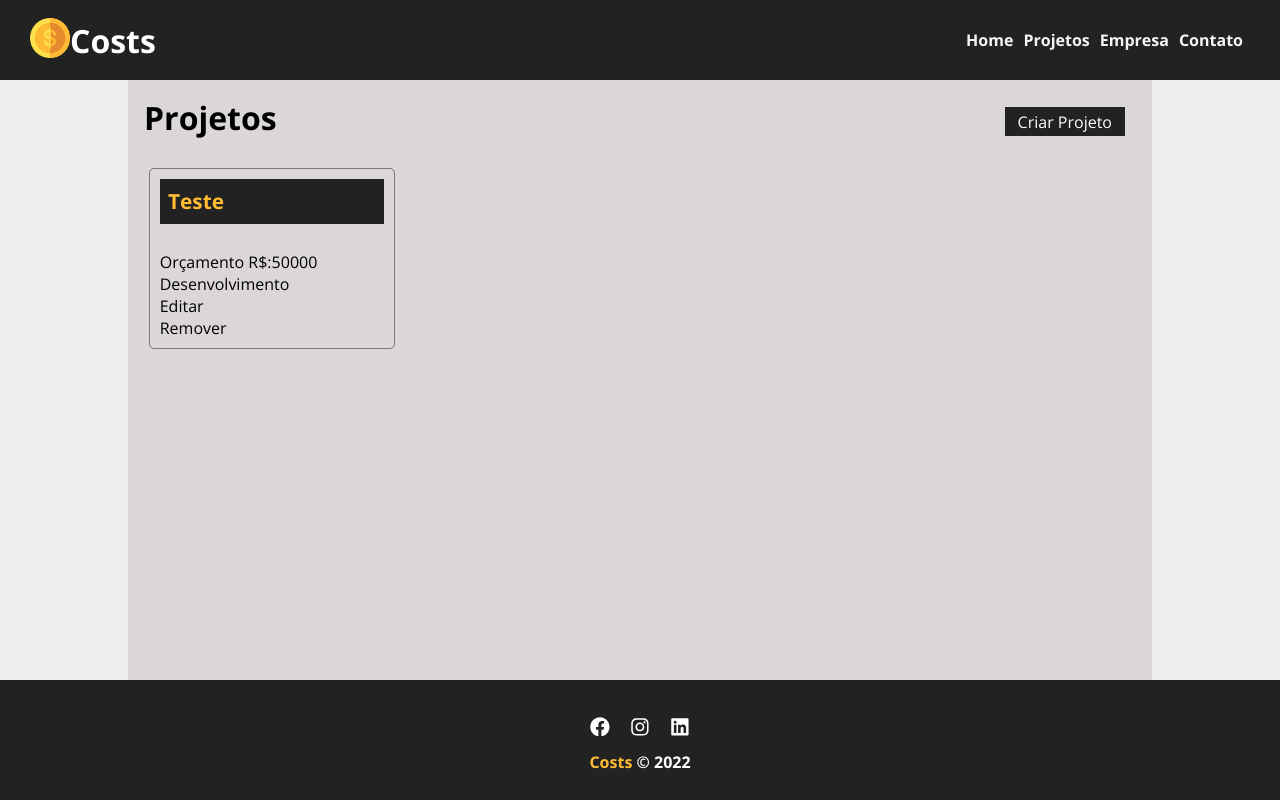
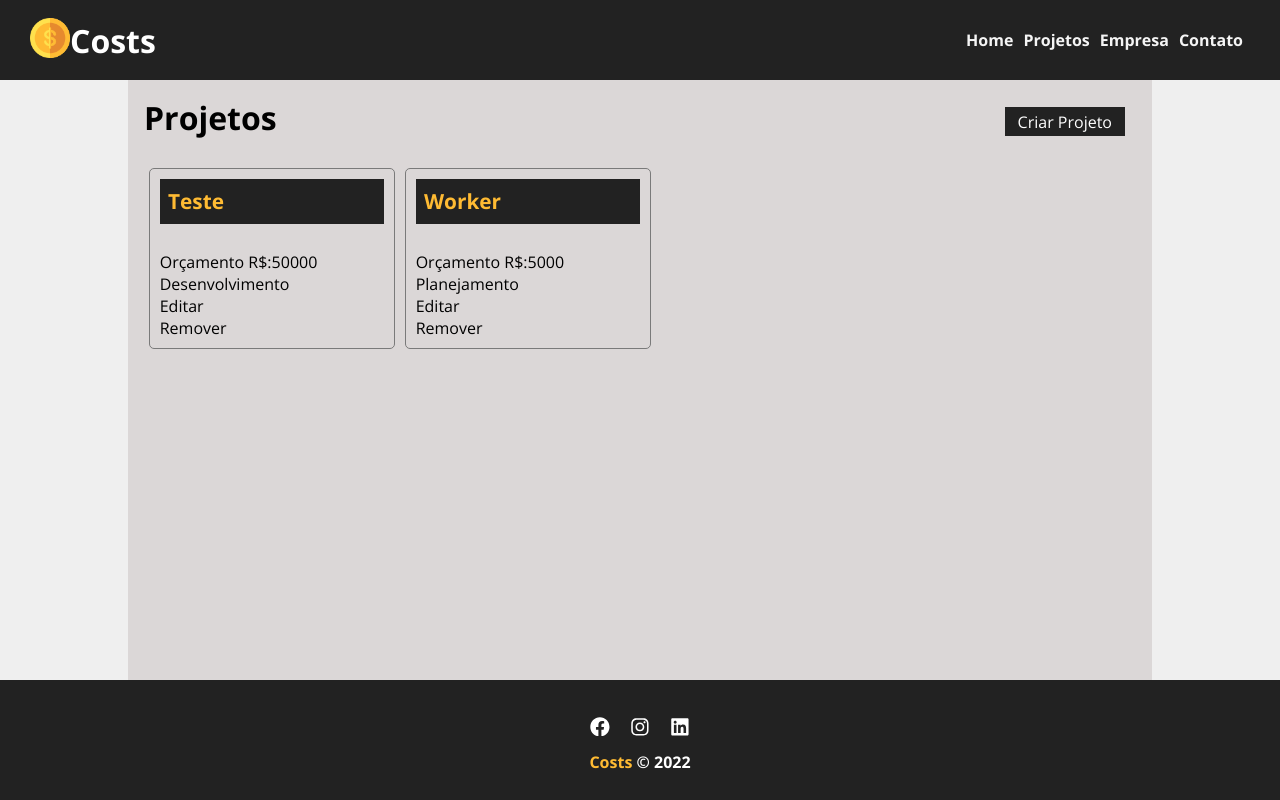
Before and after one commit to JosediO/Costs, a React (Create React App) app: page /Projetos in a window 1280 px wide. Built offline with nearby package versions, Linux system fonts and the light colour scheme; data requests are answered from the project's data file.

Commit message:
dashbord bugfix

```diff
--- a/db.json
+++ b/db.json
@@ -10,6 +10,17 @@
       "cost": 0,
       "services": [],
       "id": 1
+    },
+    {
+      "name": "Worker",
+      "budget": "5000",
+      "category": {
+        "id": "4",
+        "name": "Planejamento"
+      },
+      "cost": 0,
+      "services": [],
+      "id": 2
     }
   ],
   "categories": [
--- a/src/Components/Project/ProjectForms.js
+++ b/src/Components/Project/ProjectForms.js
@@ -4,7 +4,7 @@ import Input from "../Form/Input"
 import Select from "../Form/Select"
 import SubmitBtn from "../Form/SubmitBtn"
 
-import './ProjectForms.module.css'
+import styles from './ProjectForms.module.css'
 
 function ProjectForms({handleSubmit, projectData}){
 
@@ -42,7 +42,7 @@ function ProjectForms({handleSubmit, projectData}){
     }
 
     return(
-        <form onSubmit={submit} className="form">
+        <form onSubmit={submit} className={styles.form}>
                 <Input
                 type="text"
                 text="Nome"
--- a/src/Components/pages/Projetos.js
+++ b/src/Components/pages/Projetos.js
@@ -38,7 +38,7 @@ function Projetos (){
             <Linkbtn to="/novoprojeto" text="Criar Projeto"/>
             </div>
             {message && <Message type="sucess" msg={message} />}
-            <Container>
+            <Container customClass="start">
                 {projects.length > 0 &&
                     projects.map((project) =>(
                         <ProjectCard
```
